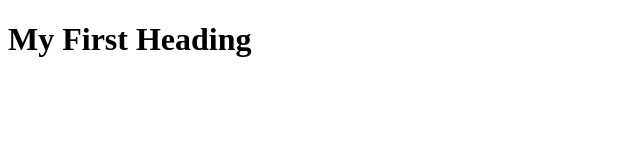
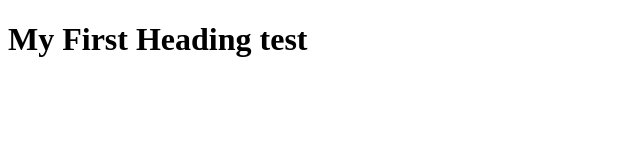
Before and after one commit to PureChaotic/pureChaotic.github.io, a plain HTML site: page index.html in a window 1280 px wide. Shown: the full height of the page, 0-640 px from the left. Drawn offline with Linux system fonts and the light colour scheme.

Commit message:
Update index.html

```diff
--- a/index.html
+++ b/index.html
@@ -2,7 +2,7 @@
 <html>
 <body>
 
-<h1>My First Heading</h1>
+<h1>My First Heading test</h1>
 
 </body>
 </html>
```
